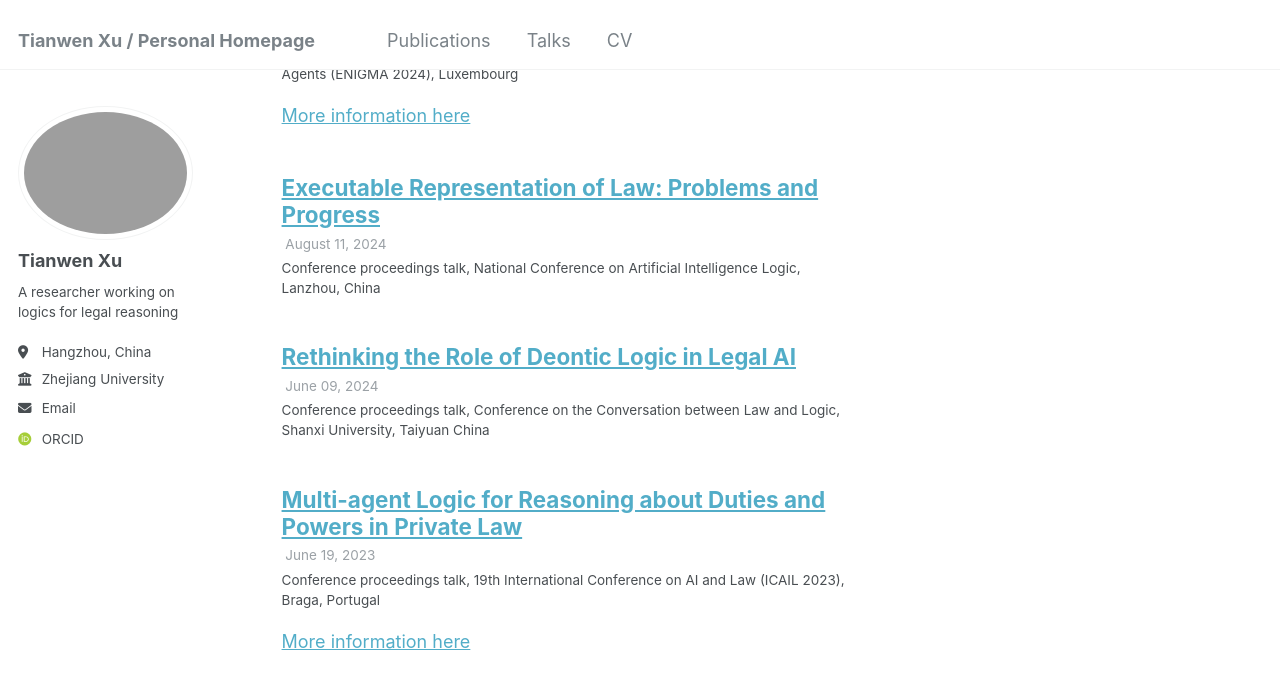
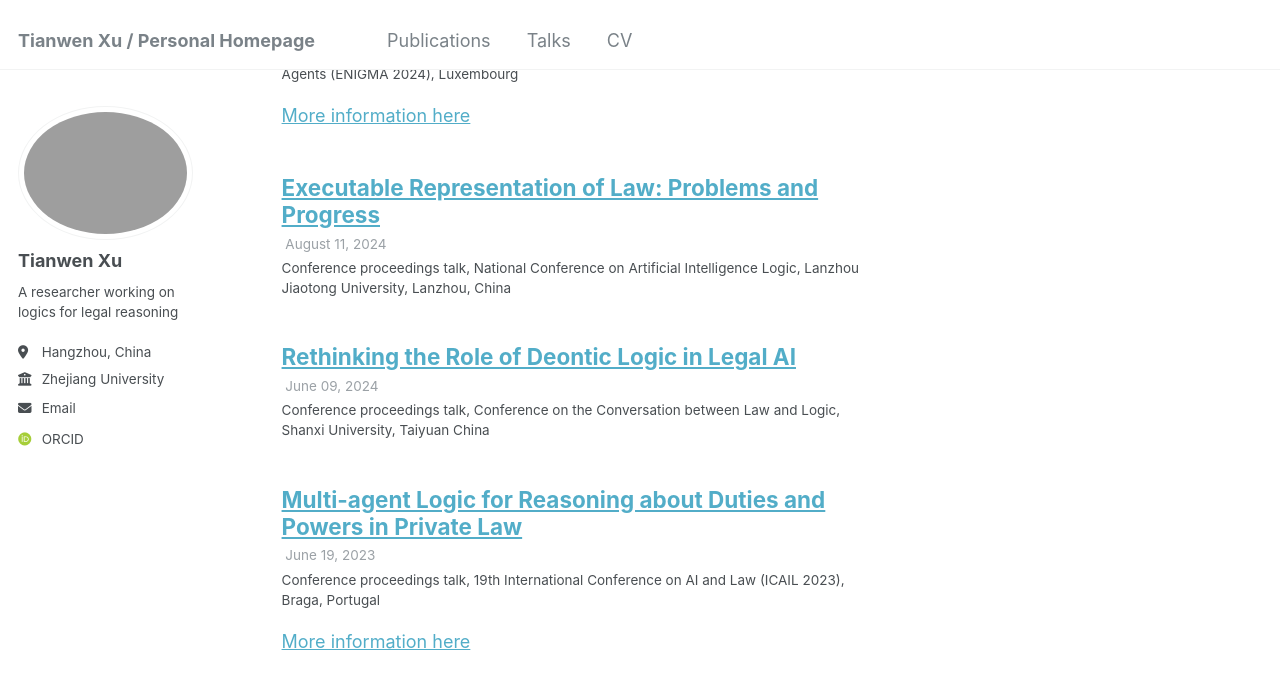
Before and after one commit to tianwenxu-lawlogic/tianwenxu-lawlogic.github.io, a Jekyll site: the page built from _pages/talks.html, in a window 1280 px wide and 900 px high, scrolled down 362 px. Shown: the top 689 px of the window. Built offline with Jekyll 4.4.1, drawn with Linux system fonts in a browser that asks for light colours; some web fonts are replaced.

Commit message:
Update 2024-08-11-executable-representation.md

```diff
--- a/_talks/2024-08-11-executable-representation.md
+++ b/_talks/2024-08-11-executable-representation.md
@@ -5,5 +5,5 @@ type: "Conference proceedings talk"
 permalink: /talks/2024-08-11-executable-representation
 venue: "National Conference on Artificial Intelligence Logic"
 date: 2024-08-11
-location: "Lanzhou, China"
+location: "Lanzhou Jiaotong University, Lanzhou, China"
 ---
```
